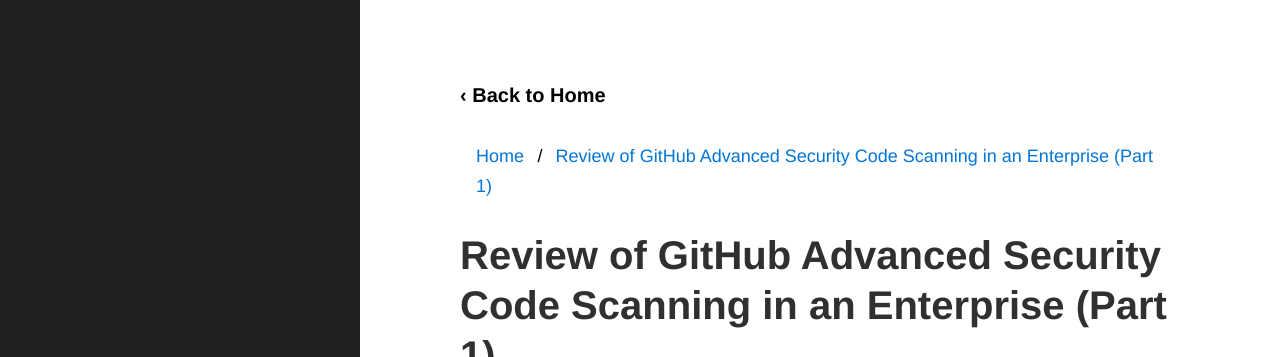
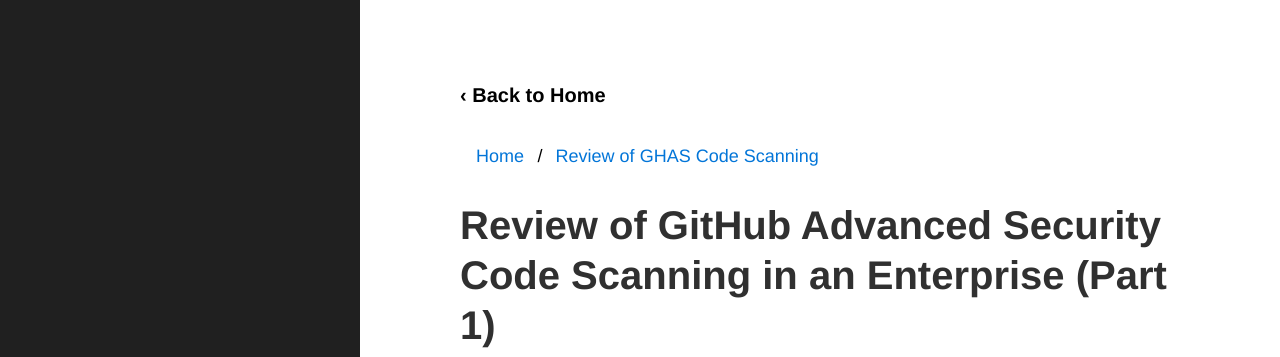
Before and after one commit to NickLiffen/NickLiffen.me, a plain HTML site: page articles/review-ghas-code-scanning-enterprise.html in a window 1280 px wide. Shown: the top 357 px of the page. Drawn offline with Linux system fonts and the light colour scheme.

Commit message:
Seeing if shorter titles help SEO score

```diff
--- a/articles/review-ghas-code-scanning-enterprise.html
+++ b/articles/review-ghas-code-scanning-enterprise.html
@@ -80,7 +80,7 @@
     </div>
     <ul class="breadcrumb">
       <li><a href="../index.html">Home</a></li>
-      <li><a href="./review-ghas-code-scanning-enterprise.html">Review of GitHub Advanced Security Code Scanning in an Enterprise (Part 1)</a></li>
+      <li><a href="./review-ghas-code-scanning-enterprise.html">Review of GHAS Code Scanning</a></li>
     </ul>
     <div class="posts">
       <div class="post">
```
Also changed, not shown: articles/centralised-vs-decentralised-devops.html (+1 -1 lines).
